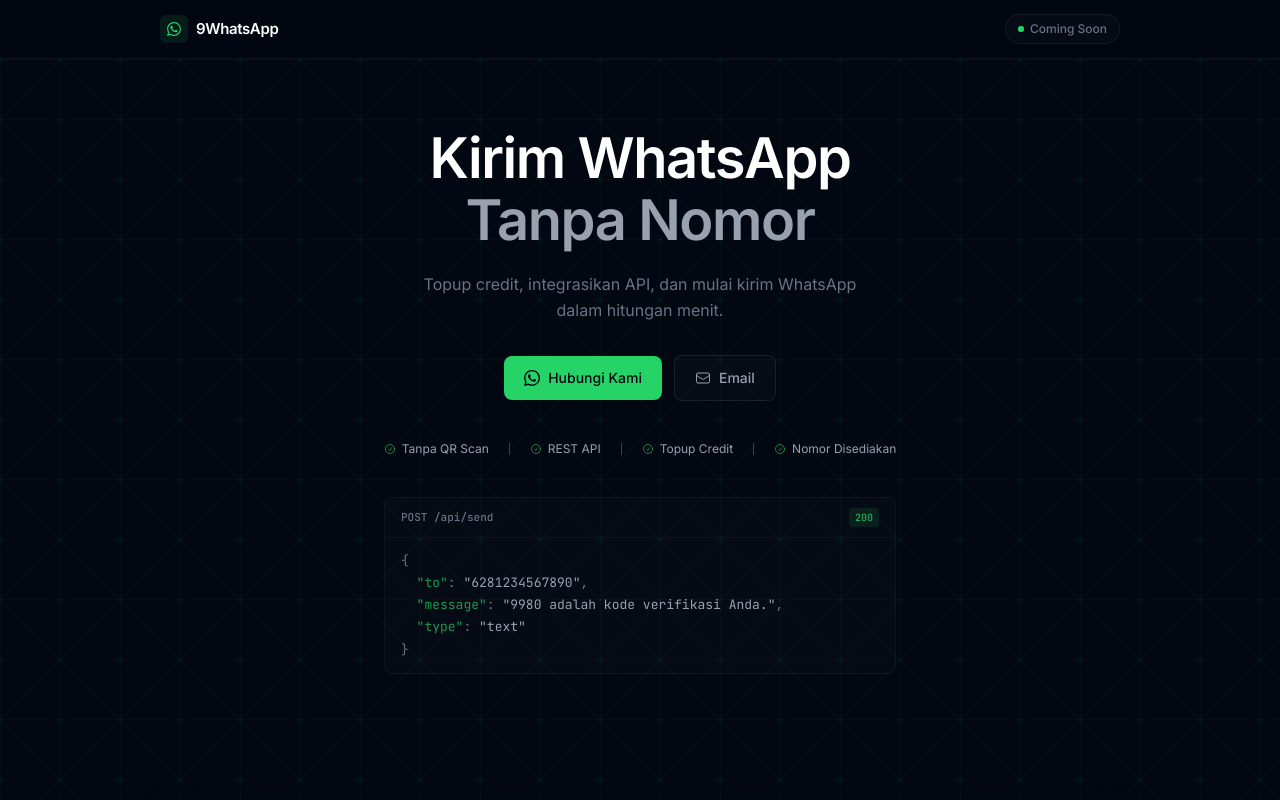
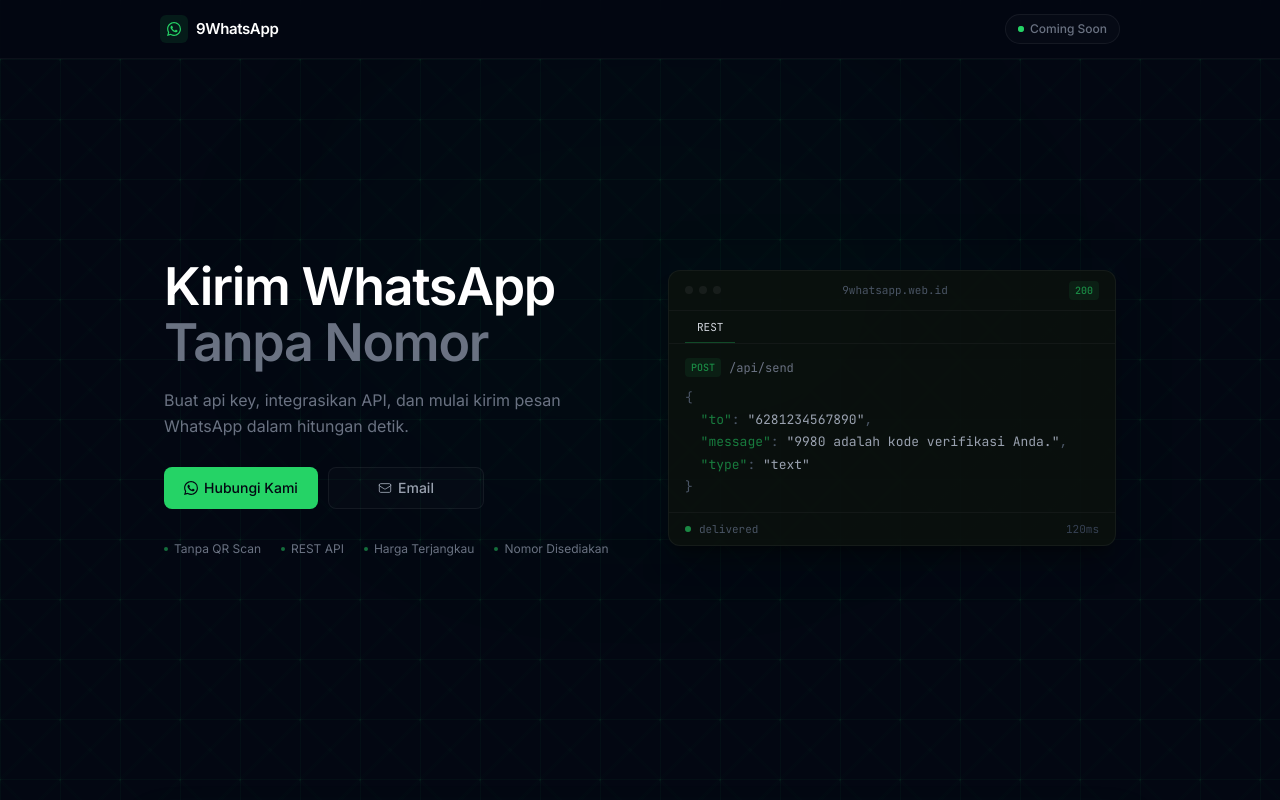
Before and after one commit to 9Whatsapp/landing-page, a Nuxt app: page / in a window 1280 px wide. Shown: the top 800 px of the page. Built offline with nearby package versions, Linux system fonts and the light colour scheme.

Commit message:
style: update HeroSection layout and styles, add subtle background effects, and refine trust points display

```diff
--- a/app.vue
+++ b/app.vue
@@ -6,6 +6,7 @@
       <Navbar />
       <main>
         <HeroSection />
+        <div class="border-t border-white/[0.04]"></div>
         <TrustPoints />
       </main>
       <Footer />
--- a/assets/css/main.css
+++ b/assets/css/main.css
@@ -91,8 +91,8 @@
   background-image:
     linear-gradient(90deg, rgba(37, 211, 102, 0.045) 1px, transparent 1px),
     linear-gradient(0deg, rgba(37, 211, 102, 0.045) 1px, transparent 1px),
-    linear-gradient(45deg, transparent 48%, rgba(37, 211, 102, 0.02) 48%, rgba(37, 211, 102, 0.02) 52%, transparent 52%),
-    linear-gradient(-45deg, transparent 48%, rgba(37, 211, 102, 0.02) 48%, rgba(37, 211, 102, 0.02) 52%, transparent 52%);
+    linear-gradient(45deg, transparent 48%, rgba(37, 211, 102, 0.015) 48%, rgba(37, 211, 102, 0.015) 52%, transparent 52%),
+    linear-gradient(-45deg, transparent 48%, rgba(37, 211, 102, 0.015) 48%, rgba(37, 211, 102, 0.015) 52%, transparent 52%);
   background-size:
     60px 60px,
     60px 60px,
@@ -105,7 +105,7 @@
   position: absolute;
   inset: 0;
   background-image:
-    radial-gradient(circle, rgba(37, 211, 102, 0.07) 1px, transparent 1px);
+    radial-gradient(circle, rgba(37, 211, 102, 0.045) 1px, transparent 1px);
   background-size: 60px 60px;
   background-position: 30px 30px;
 }
--- a/components/HeroSection.vue
+++ b/components/HeroSection.vue
@@ -1,98 +1,112 @@
 <template>
-  <section class="relative flex min-h-[55vh] items-center justify-center px-4 py-16 sm:px-8 sm:py-28 lg:py-32">
-    <div class="mx-auto w-full max-w-3xl text-center">
-      <h1
-        class="animate-fade-in text-[2rem] font-semibold leading-[1.1] tracking-tight text-white opacity-0 sm:text-5xl lg:text-[3.5rem]"
-        style="animation-delay: 0ms"
-      >
+  <section class="relative flex min-h-screen items-center px-4 pt-20 pb-12 sm:px-8 sm:pb-16">
+    <!-- Subtle radial focus behind hero content -->
+    <div class="pointer-events-none absolute inset-0 overflow-hidden">
+      <div class="absolute left-1/2 top-1/4 h-[500px] w-[700px] -translate-x-1/2 -translate-y-1/3 rounded-full bg-whatsapp/[0.015] blur-[100px]" />
+    </div>
+
+    <div class="relative mx-auto max-w-6xl">
+      <div class="grid items-center gap-10 lg:grid-cols-2 lg:gap-14">
+        <!-- Left: Copy -->
+        <div class="animate-fade-in opacity-0" style="animation-delay: 0ms">
+          <!-- Headline -->
+          <h1 class="text-[2.25rem] font-semibold leading-[1.08] tracking-tight text-white sm:text-5xl lg:text-[3.25rem]">
             Kirim WhatsApp<br />
-        <span class="text-gray-400">Tanpa Nomor</span>
+            <span class="text-gray-500">Tanpa Nomor</span>
           </h1>
 
-      <p
-        class="animate-fade-in mx-auto mt-5 max-w-md text-[15px] leading-relaxed text-gray-500 opacity-0 sm:text-base"
-        style="animation-delay: 100ms"
-      >
-        Topup credit, integrasikan API, dan mulai kirim WhatsApp dalam hitungan menit.
+          <!-- Subheadline -->
+          <p class="mt-4 max-w-md text-[15px] leading-relaxed text-gray-500 sm:text-base">
+            Buat api key, integrasikan API, dan mulai kirim pesan WhatsApp dalam hitungan detik.
           </p>
 
-      <div
-        class="animate-fade-in mt-8 flex flex-col items-stretch gap-3 opacity-0 sm:items-center sm:flex-row sm:justify-center"
-        style="animation-delay: 200ms"
-      >
-        <a
-          href="https://wa.me/6281234567890"
-          target="_blank"
-          rel="noopener noreferrer"
-          class="inline-flex items-center justify-center gap-2 rounded-lg bg-whatsapp px-5 py-3 text-sm font-medium text-gray-950 transition-all hover:bg-whatsapp-dark hover:shadow-lg hover:shadow-whatsapp/10 focus-visible:ring-2 focus-visible:ring-whatsapp/50 focus-visible:outline-none sm:w-auto"
-        >
-          <svg class="h-4 w-4" fill="currentColor" viewBox="0 0 24 24" aria-hidden="true">
-            <path d="M17.472 14.382c-.297-.149-1.758-.867-2.03-.967-.273-.099-.471-.148-.67.15-.197.297-.767.966-.94 1.164-.173.199-.347.223-.644.075-.297-.15-1.255-.463-2.39-1.475-.883-.788-1.48-1.761-1.653-2.059-.173-.297-.018-.458.13-.606.134-.133.298-.347.446-.52.149-.174.198-.298.298-.497.099-.198.05-.371-.025-.52-.075-.149-.669-1.612-.916-2.207-.242-.579-.487-.5-.669-.51-.173-.008-.371-.01-.57-.01-.198 0-.52.074-.792.372-.272.297-1.04 1.016-1.04 2.479 0 1.462 1.065 2.875 1.213 3.074.149.198 2.096 3.2 5.077 4.487.709.306 1.262.489 1.694.625.712.227 1.36.195 1.871.118.571-.085 1.758-.719 2.006-1.413.248-.694.248-1.289.173-1.413-.074-.124-.272-.198-.57-.347m-5.421 7.403h-.004a9.87 9.87 0 01-5.031-1.378l-.361-.214-3.741.982.998-3.648-.235-.374a9.86 9.86 0 01-1.51-5.26c.001-5.45 4.436-9.884 9.888-9.884 2.64 0 5.122 1.03 6.988 2.898a9.825 9.825 0 012.893 6.994c-.003 5.45-4.437 9.884-9.885 9.884m8.413-18.297A11.815 11.815 0 0012.05 0C5.495 0 .16 5.335.157 11.892c0 2.096.547 4.142 1.588 5.945L.057 24l6.305-1.654a11.882 11.882 0 005.683 1.448h.005c6.554 0 11.89-5.335 11.893-11.893a11.821 11.821 0 00-3.48-8.413z"/>
+          <!-- CTA -->
+          <div class="mt-7 flex flex-col gap-2.5 sm:max-w-xs sm:flex-row">
+            <a href="https://wa.me/6281234567890" target="_blank" rel="noopener noreferrer"
+              class="inline-flex flex-1 items-center justify-center gap-1.5 rounded-lg bg-whatsapp px-4 py-2.5 text-sm font-medium text-gray-950 transition-all hover:bg-whatsapp-dark hover:shadow-lg hover:shadow-whatsapp/10 focus-visible:ring-2 focus-visible:ring-whatsapp/50 focus-visible:outline-none">
+              <svg class="h-3.5 w-3.5" fill="currentColor" viewBox="0 0 24 24" aria-hidden="true">
+                <path
+                  d="M17.472 14.382c-.297-.149-1.758-.867-2.03-.967-.273-.099-.471-.148-.67.15-.197.297-.767.966-.94 1.164-.173.199-.347.223-.644.075-.297-.15-1.255-.463-2.39-1.475-.883-.788-1.48-1.761-1.653-2.059-.173-.297-.018-.458.13-.606.134-.133.298-.347.446-.52.149-.174.198-.298.298-.497.099-.198.05-.371-.025-.52-.075-.149-.669-1.612-.916-2.207-.242-.579-.487-.5-.669-.51-.173-.008-.371-.01-.57-.01-.198 0-.52.074-.792.372-.272.297-1.04 1.016-1.04 2.479 0 1.462 1.065 2.875 1.213 3.074.149.198 2.096 3.2 5.077 4.487.709.306 1.262.489 1.694.625.712.227 1.36.195 1.871.118.571-.085 1.758-.719 2.006-1.413.248-.694.248-1.289.173-1.413-.074-.124-.272-.198-.57-.347m-5.421 7.403h-.004a9.87 9.87 0 01-5.031-1.378l-.361-.214-3.741.982.998-3.648-.235-.374a9.86 9.86 0 01-1.51-5.26c.001-5.45 4.436-9.884 9.888-9.884 2.64 0 5.122 1.03 6.988 2.898a9.825 9.825 0 012.893 6.994c-.003 5.45-4.437 9.884-9.885 9.884m8.413-18.297A11.815 11.815 0 0012.05 0C5.495 0 .16 5.335.157 11.892c0 2.096.547 4.142 1.588 5.945L.057 24l6.305-1.654a11.882 11.882 0 005.683 1.448h.005c6.554 0 11.89-5.335 11.893-11.893a11.821 11.821 0 00-3.48-8.413z" />
               </svg>
               Hubungi Kami
             </a>
-        <a
-          href="mailto:hi@9whatsapp.web.id"
-          class="inline-flex items-center justify-center gap-2 rounded-lg border border-white/[0.08] bg-white/[0.02] px-5 py-3 text-sm font-medium text-gray-400 transition-all hover:border-white/[0.12] hover:text-gray-300 focus-visible:ring-2 focus-visible:ring-white/20 focus-visible:outline-none sm:w-auto"
-        >
-          <svg class="h-4 w-4" fill="none" stroke="currentColor" stroke-width="1.5" viewBox="0 0 24 24" aria-hidden="true">
-            <path stroke-linecap="round" stroke-linejoin="round" d="M21.75 6.75v10.5a2.25 2.25 0 01-2.25 2.25h-15a2.25 2.25 0 01-2.25-2.25V6.75m19.5 0A2.25 2.25 0 0019.5 4.5h-15a2.25 2.25 0 00-2.25 2.25m19.5 0v.243a2.25 2.25 0 01-1.07 1.916l-7.5 4.615a2.25 2.25 0 01-2.36 0L3.32 8.91a2.25 2.25 0 01-1.07-1.916V6.75"/>
+            <a href="mailto:hi@9whatsapp.web.id"
+              class="inline-flex flex-1 items-center justify-center gap-1.5 rounded-lg border border-white/[0.06] bg-white/[0.015] px-4 py-2.5 text-sm font-medium text-gray-400 transition-all hover:border-white/[0.1] hover:text-gray-300 focus-visible:ring-2 focus-visible:ring-white/20 focus-visible:outline-none">
+              <svg class="h-3.5 w-3.5" fill="none" stroke="currentColor" stroke-width="1.5" viewBox="0 0 24 24" aria-hidden="true">
+                <path stroke-linecap="round" stroke-linejoin="round"
+                  d="M21.75 6.75v10.5a2.25 2.25 0 01-2.25 2.25h-15a2.25 2.25 0 01-2.25-2.25V6.75m19.5 0A2.25 2.25 0 0019.5 4.5h-15a2.25 2.25 0 00-2.25 2.25m19.5 0v.243a2.25 2.25 0 01-1.07 1.916l-7.5 4.615a2.25 2.25 0 01-2.36 0L3.32 8.91a2.25 2.25 0 01-1.07-1.916V6.75" />
               </svg>
               Email
             </a>
           </div>
 
-      <div
-        class="animate-fade-in mt-10 flex flex-wrap items-center justify-center gap-x-5 gap-y-3 text-xs opacity-0"
-        style="animation-delay: 300ms"
-      >
-        <span class="flex items-center gap-1.5 text-gray-400">
-          <svg class="h-3 w-3 text-whatsapp/60" fill="none" stroke="currentColor" stroke-width="2" viewBox="0 0 24 24" aria-hidden="true">
-            <path stroke-linecap="round" stroke-linejoin="round" d="M9 12.75L11.25 15 15 9.75M21 12a9 9 0 11-18 0 9 9 0 0118 0z"/>
-          </svg>
-          Tanpa QR Scan
-        </span>
-        <span class="hidden h-3 w-px bg-gray-700 sm:inline-block" aria-hidden="true"></span>
-        <span class="flex items-center gap-1.5 text-gray-400">
-          <svg class="h-3 w-3 text-whatsapp/60" fill="none" stroke="currentColor" stroke-width="2" viewBox="0 0 24 24" aria-hidden="true">
-            <path stroke-linecap="round" stroke-linejoin="round" d="M9 12.75L11.25 15 15 9.75M21 12a9 9 0 11-18 0 9 9 0 0118 0z"/>
-          </svg>
-          REST API
-        </span>
-        <span class="hidden h-3 w-px bg-gray-700 sm:inline-block" aria-hidden="true"></span>
-        <span class="flex items-center gap-1.5 text-gray-400">
-          <svg class="h-3 w-3 text-whatsapp/60" fill="none" stroke="currentColor" stroke-width="2" viewBox="0 0 24 24" aria-hidden="true">
-            <path stroke-linecap="round" stroke-linejoin="round" d="M9 12.75L11.25 15 15 9.75M21 12a9 9 0 11-18 0 9 9 0 0118 0z"/>
-          </svg>
-          Topup Credit
-        </span>
-        <span class="hidden h-3 w-px bg-gray-700 sm:inline-block" aria-hidden="true"></span>
-        <span class="flex items-center gap-1.5 text-gray-400">
-          <svg class="h-3 w-3 text-whatsapp/60" fill="none" stroke="currentColor" stroke-width="2" viewBox="0 0 24 24" aria-hidden="true">
-            <path stroke-linecap="round" stroke-linejoin="round" d="M9 12.75L11.25 15 15 9.75M21 12a9 9 0 11-18 0 9 9 0 0118 0z"/>
-          </svg>
-          Nomor Disediakan
+          <!-- Trust points -->
+          <div class="mt-8 flex flex-wrap gap-x-5 gap-y-2">
+            <span v-for="point in trustPoints" :key="point" class="flex items-center gap-1.5 text-xs text-gray-500">
+              <span class="h-1 w-1 rounded-full bg-whatsapp/50"></span>
+              {{ point }}
             </span>
           </div>
+        </div>
 
-      <!-- Code Snippet with response -->
-      <div
-        class="animate-fade-in mx-auto mt-10 w-full max-w-lg overflow-hidden rounded-lg border border-white/[0.04] bg-white/[0.015] text-left opacity-0"
-        style="animation-delay: 500ms"
-      >
-        <div class="flex items-center justify-between border-b border-white/[0.04] px-3 py-2.5 sm:px-4">
-          <span class="font-mono text-[10px] font-medium text-gray-500 sm:text-[11px]">POST /api/send</span>
-          <span class="rounded bg-whatsapp/10 px-1.5 py-0.5 font-mono text-[10px] font-medium text-whatsapp/80">200</span>
+        <!-- Right: Code panel -->
+        <div class="animate-fade-in opacity-0" style="animation-delay: 150ms">
+          <div class="relative">
+            <!-- Subtle glow -->
+            <div class="absolute -inset-3 rounded-2xl bg-whatsapp/[0.015] blur-2xl" />
+
+            <div class="relative overflow-hidden rounded-xl border border-white/[0.05] bg-[#0b110e]/90 shadow-xl shadow-black/30 backdrop-blur-sm">
+              <!-- Header -->
+              <div class="flex items-center justify-between border-b border-white/[0.04] px-4 py-2.5">
+                <div class="flex items-center gap-1.5">
+                  <span class="h-2 w-2 rounded-full bg-white/[0.06]" />
+                  <span class="h-2 w-2 rounded-full bg-white/[0.06]" />
+                  <span class="h-2 w-2 rounded-full bg-white/[0.06]" />
                 </div>
-        <pre class="overflow-x-auto px-3 py-3 text-[12px] leading-[1.7] sm:px-4 sm:text-[13px]"><code class="font-mono"><span class="text-gray-500">{</span>
-  <span class="text-whatsapp/70">"to"</span><span class="text-gray-500">:</span> <span class="text-gray-400">"6281234567890"</span><span class="text-gray-500">,</span>
-  <span class="text-whatsapp/70">"message"</span><span class="text-gray-500">:</span> <span class="text-gray-400">"9980 adalah kode verifikasi Anda."</span><span class="text-gray-500">,</span>
-  <span class="text-whatsapp/70">"type"</span><span class="text-gray-500">:</span> <span class="text-gray-400">"text"</span>
-<span class="text-gray-500">}</span></code></pre>
+                <span class="font-mono text-[10px] text-gray-600 sm:text-[11px]">9whatsapp.web.id</span>
+                <span class="rounded bg-whatsapp/8 px-1.5 py-0.5 font-mono text-[10px] font-medium text-whatsapp/60">200</span>
+              </div>
+
+              <!-- Tab -->
+              <div class="flex items-center gap-0 border-b border-white/[0.04] px-4">
+                <button class="relative px-3 py-2 font-mono text-[11px] text-gray-300">
+                  REST
+                  <span class="absolute bottom-0 left-0 right-0 h-px bg-whatsapp/30" />
+                </button>
+              </div>
+
+              <!-- Code -->
+              <div class="px-4 py-3.5">
+                <div class="mb-2.5 flex items-center gap-2">
+                  <span class="rounded bg-whatsapp/8 px-1.5 py-0.5 font-mono text-[10px] font-medium text-whatsapp/60">POST</span>
+                  <span class="font-mono text-[11px] text-gray-500 sm:text-[12px]">/api/send</span>
+                </div>
+                <pre class="overflow-x-auto text-[12px] leading-[1.7] sm:text-[13px]"><code class="font-mono"><span class="text-gray-600">{</span>
+  <span class="text-whatsapp/55">"to"</span><span class="text-gray-600">:</span> <span class="text-gray-400">"6281234567890"</span><span class="text-gray-600">,</span>
+  <span class="text-whatsapp/55">"message"</span><span class="text-gray-600">:</span> <span class="text-gray-400">"9980 adalah kode verifikasi Anda."</span><span class="text-gray-600">,</span>
+  <span class="text-whatsapp/55">"type"</span><span class="text-gray-600">:</span> <span class="text-gray-400">"text"</span>
+<span class="text-gray-600">}</span></code></pre>
+              </div>
+
+              <!-- Status footer -->
+              <div class="flex items-center justify-between border-t border-white/[0.04] px-4 py-2">
+                <div class="flex items-center gap-2">
+                  <span class="relative flex h-1.5 w-1.5">
+                    <span class="absolute inline-flex h-full w-full animate-ping rounded-full bg-whatsapp/30 opacity-75"></span>
+                    <span class="relative inline-flex h-1.5 w-1.5 rounded-full bg-whatsapp/50"></span>
+                  </span>
+                  <span class="font-mono text-[10px] text-gray-600 sm:text-[11px]">delivered</span>
+                </div>
+                <span class="font-mono text-[10px] text-gray-700 sm:text-[11px]">120ms</span>
+              </div>
+            </div>
+          </div>
+        </div>
       </div>
     </div>
   </section>
 </template>
 
 <script setup lang="ts">
+const trustPoints = ['Tanpa QR Scan', 'REST API', 'Harga Terjangkau', 'Nomor Disediakan'] as const
 </script>
```
Lines whose indentation alone changed are shown as unchanged.
